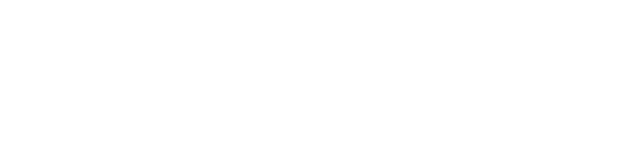
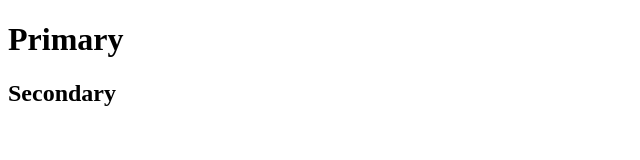
Before and after one commit to Thoms-C/my-super-website, a plain HTML site: page index.html in a window 1280 px wide. Shown: the whole page, without its empty margins (0-640 px from the left). Drawn offline with Linux system fonts and the light colour scheme.

Commit message:
added title and other titles

```diff
--- a/index.html
+++ b/index.html
@@ -2,9 +2,12 @@
 <html>
   <head>
     <meta charset="UTF-8">
-    <title>title</title>
+    <title>My website</title>
   </head>
   <body>
+    <h1>Primary</h1>
+
+    <h2>Secondary</h2>
 
   </body>
 </html>
```
